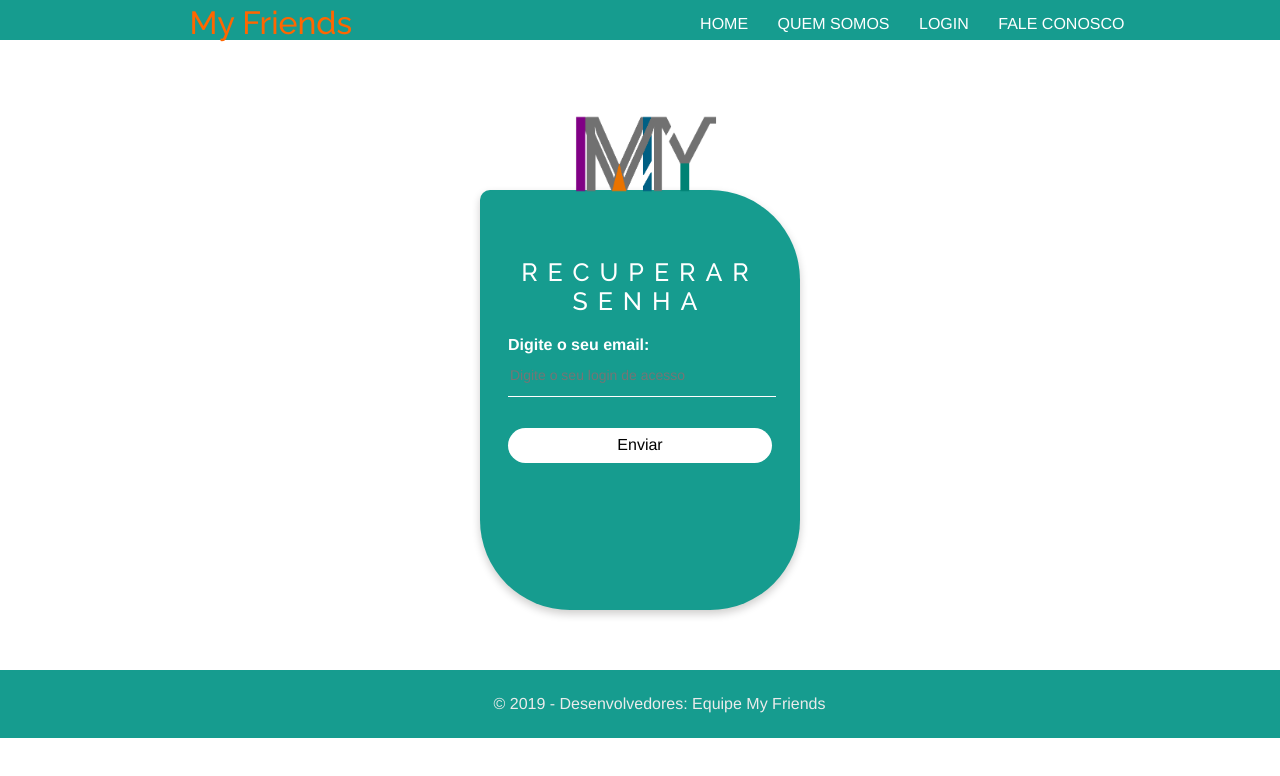
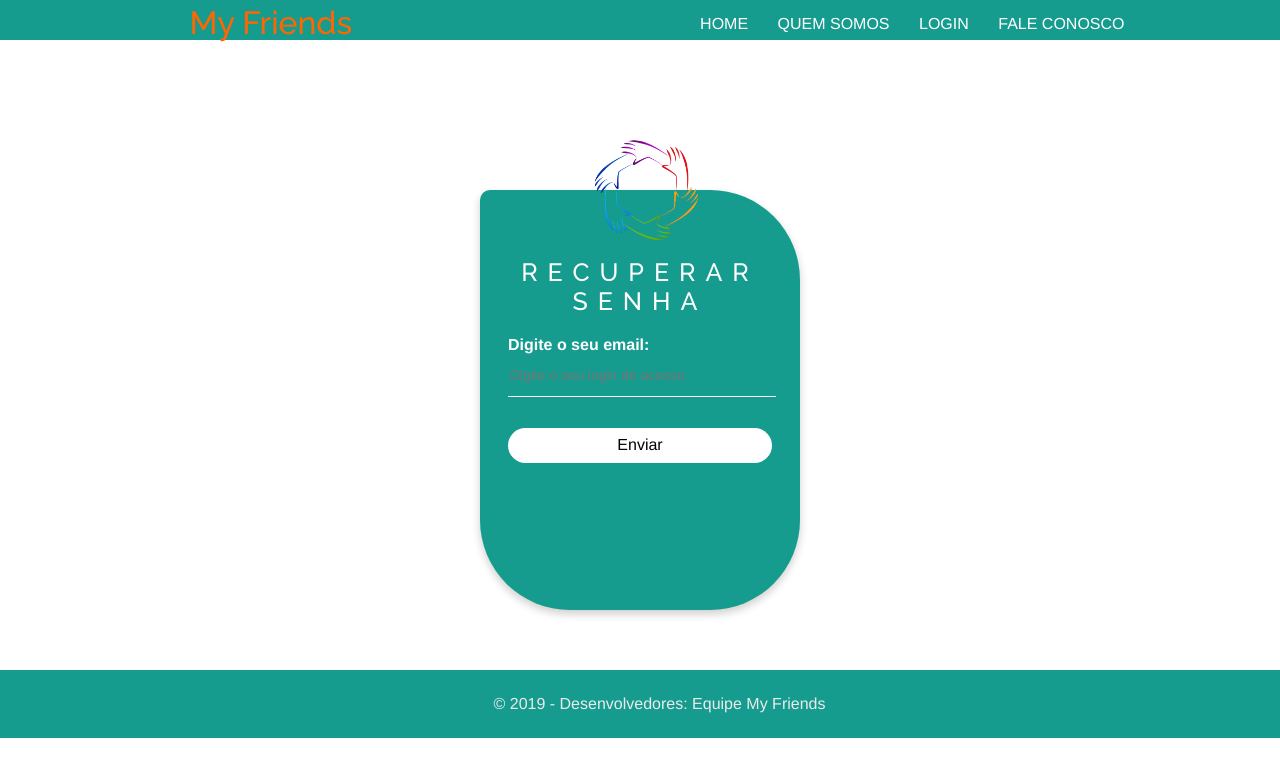
Before and after one commit to juliabrandaooo/projeto_myfriend, a plain HTML site: page myfriendsrecuperarsenha.html in a window 1280 px wide. Drawn offline with Linux system fonts and the light colour scheme.

```diff
--- a/myfriendsrecuperarsenha.html
+++ b/myfriendsrecuperarsenha.html
@@ -56,7 +56,7 @@
 
 			<div class="coluna col6 bloco-login">
 				<section>
-					<img src="img/logo/logoMYF.png" class="logoMYF" alt="logo- My Friends">
+					<img src="img/logo/exlogo-removebg.png" class="logoMYF" alt="logo- My Friends">
 
 					<h2>Recuperar Senha</h2>
 					<form action="" method="POST">
```
Also changed, not shown: index.html (+1 -1 lines), quemsomos.html (+1 -1 lines), 1 other file.
